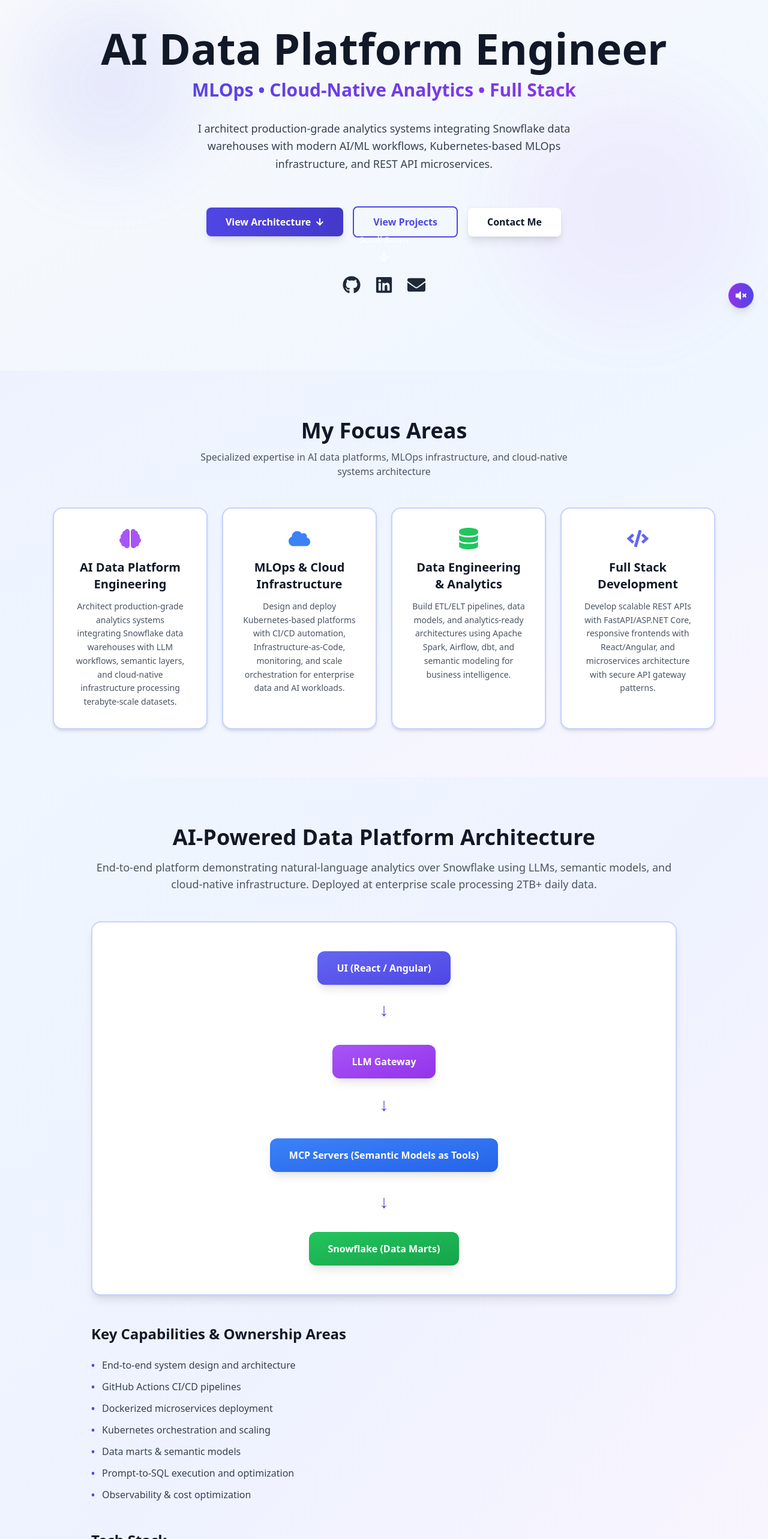
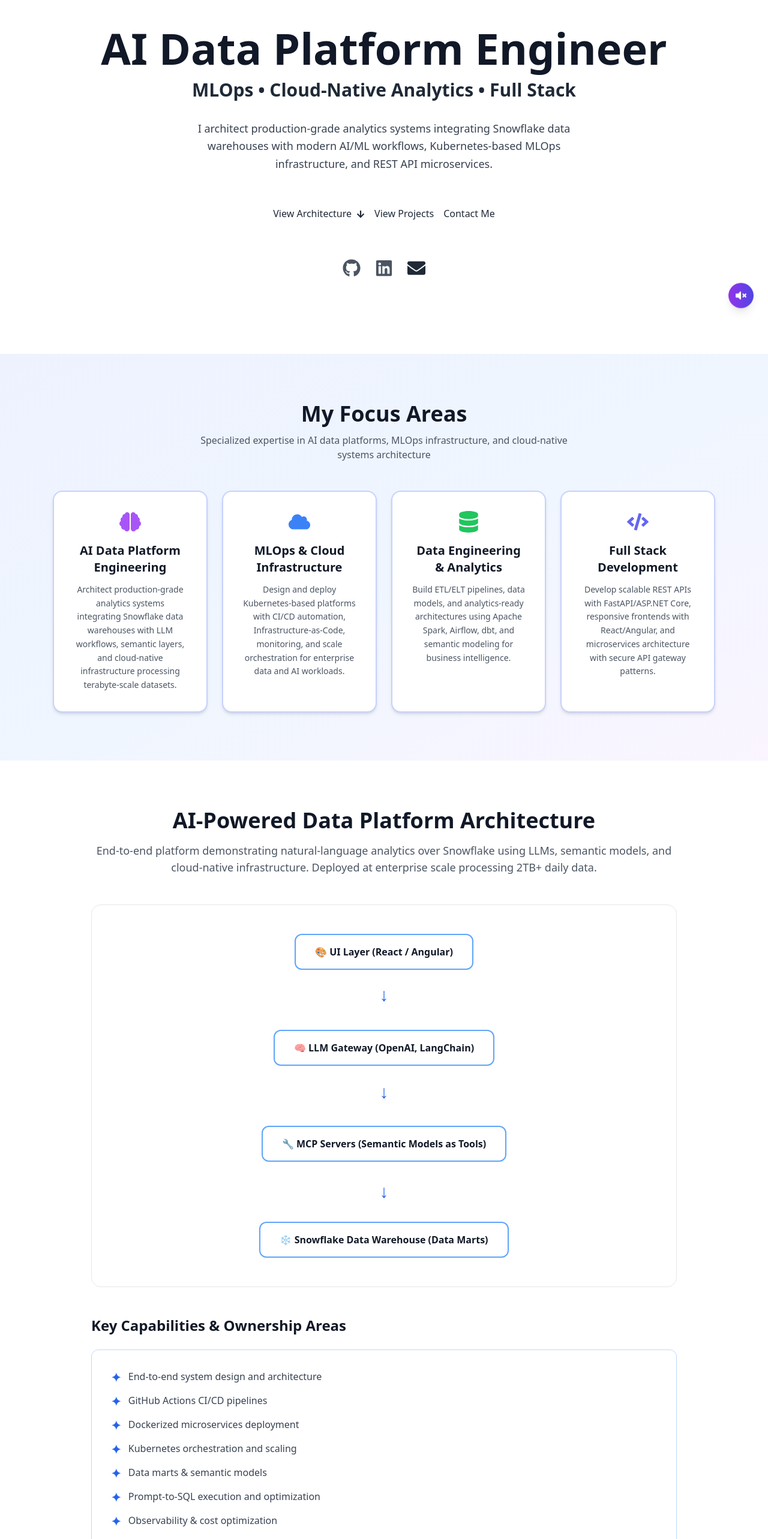
Before and after one commit to praneeth531641/Responsive_Portfolio, a React (Vite) app in the folder my-portfolio/: page / in a window 1280 px wide. Shown: the part 180-2746 px from the top of the page at 60% size. Built offline with nearby package versions, Linux system fonts and the light colour scheme.

Commit message:
feat: Enhance styling and animations across components for improved user experience

```diff
--- a/my-portfolio/src/App.css
+++ b/my-portfolio/src/App.css
@@ -21,6 +21,20 @@
   --border-color-hover: rgba(59, 130, 246, 0.5);
   --glass-light: rgba(30, 41, 59, 0.5);
   --glass-heavy: rgba(15, 23, 42, 0.8);
+}
+
+/* Light mode overrides */
+@media (prefers-color-scheme: light) {
+  :root {
+    --bg-primary: #f8fafc;
+    --bg-secondary: #f1f5f9;
+    --bg-tertiary: #e2e8f0;
+    --text-primary: #1e293b;
+    --text-secondary: #334155;
+    --text-tertiary: #64748b;
+    --glass-light: rgba(100, 116, 139, 0.08);
+    --glass-heavy: rgba(148, 163, 184, 0.12);
+  }
 }
 
 html, body {
@@ -112,6 +126,98 @@
   }
 }
 
+@keyframes pulse {
+  0%, 100% {
+    opacity: 1;
+  }
+  50% {
+    opacity: 0.5;
+  }
+}
+
+@keyframes scalePulse {
+  0%, 100% {
+    transform: scale(1);
+  }
+  50% {
+    transform: scale(1.05);
+  }
+}
+
+@keyframes rotate {
+  from {
+    transform: rotate(0deg);
+  }
+  to {
+    transform: rotate(360deg);
+  }
+}
+
+@keyframes textGlow {
+  0%, 100% {
+    text-shadow: 0 0 5px rgba(59, 130, 246, 0.3);
+  }
+  50% {
+    text-shadow: 0 0 20px rgba(59, 130, 246, 0.8), 0 0 30px rgba(6, 182, 212, 0.6);
+  }
+}
+
+@keyframes slideUp {
+  from {
+    opacity: 0;
+    transform: translateY(80px);
+  }
+  to {
+    opacity: 1;
+    transform: translateY(0);
+  }
+}
+
+@keyframes slideDown {
+  from {
+    transform: translateY(-100%);
+    opacity: 0;
+  }
+  to {
+    transform: translateY(0);
+    opacity: 1;
+  }
+}
+
+@keyframes popIn {
+  0% {
+    opacity: 0;
+    transform: scale(0.5);
+  }
+  50% {
+    transform: scale(1.1);
+  }
+  100% {
+    opacity: 1;
+    transform: scale(1);
+  }
+}
+
+@keyframes titleReveal {
+  0% {
+    opacity: 0;
+    transform: translateY(30px) skewY(2deg);
+  }
+  100% {
+    opacity: 1;
+    transform: translateY(0) skewY(0deg);
+  }
+}
+
+@keyframes iconFloat {
+  0%, 100% {
+    transform: translateY(0px) rotate(0deg);
+  }
+  50% {
+    transform: translateY(-15px) rotate(5deg);
+  }
+}
+
 /* ===== UTILITY ANIMATIONS ===== */
 .fade-in-up {
   animation: fadeInUp 0.8s cubic-bezier(0.23, 1, 0.320, 1);
@@ -144,6 +250,38 @@
 .hover-lift:hover {
   transform: translateY(-20px);
   box-shadow: 0 30px 80px rgba(59, 130, 246, 0.4), 0 0 40px rgba(6, 182, 212, 0.2);
+}
+
+.pulse-animation {
+  animation: pulse 2s ease-in-out infinite;
+}
+
+.scale-pulse {
+  animation: scalePulse 2s ease-in-out infinite;
+}
+
+.rotate-animation {
+  animation: rotate 8s linear infinite;
+}
+
+.text-glow {
+  animation: textGlow 3s ease-in-out infinite;
+}
+
+.slide-up {
+  animation: slideUp 0.8s cubic-bezier(0.23, 1, 0.320, 1);
+}
+
+.pop-in {
+  animation: popIn 0.6s cubic-bezier(0.34, 1.56, 0.64, 1);
+}
+
+.title-reveal {
+  animation: titleReveal 0.8s cubic-bezier(0.23, 1, 0.320, 1);
+}
+
+.icon-float {
+  animation: iconFloat 4s ease-in-out infinite;
 }
 
 /* ===== SECTION STYLING ===== */
--- a/my-portfolio/src/components/FlagshipPlatform.tsx
+++ b/my-portfolio/src/components/FlagshipPlatform.tsx
@@ -2,90 +2,107 @@
 
 export default function FlagshipPlatform() {
   return (
-    <section className="py-20 bg-gradient-to-br from-blue-50 via-indigo-50 to-purple-50 dark:from-slate-800 dark:to-slate-900 relative overflow-hidden" id="flagship">
+    <section className="py-20 relative overflow-hidden" id="flagship">
       <div className="max-w-5xl mx-auto px-6">
-        <div className="text-center mb-12">
-          <h2 className="text-4xl font-bold text-gray-900 dark:text-white mb-4">
+        <div className="text-center mb-12 title-reveal">
+          <h2 className="text-4xl font-bold text-gray-900 dark:text-slate-100 mb-4">
             AI-Powered Data Platform Architecture
           </h2>
-          <p className="text-lg text-gray-600 dark:text-gray-300">
+          <p className="text-lg text-gray-600 dark:text-slate-400 fade-in-up" style={{animationDelay: '0.2s'}}>
             End-to-end platform demonstrating natural-language analytics over Snowflake using LLMs, semantic models, and cloud-native infrastructure. Deployed at enterprise scale processing 2TB+ daily data.
           </p>
         </div>
 
         {/* Architecture Diagram */}
-        <div className="bg-white dark:bg-slate-800 rounded-2xl p-12 mb-12 border-2 border-indigo-200 dark:border-indigo-700/40 card-hover shadow-lg dark:shadow-xl">
-          <div className="space-y-8 text-center">
-            <div className="architecture-box bg-gradient-to-br from-indigo-500 to-indigo-600 hover:from-indigo-600 hover:to-indigo-700 text-white font-bold py-4 px-8 rounded-xl inline-block shadow-lg hover:shadow-xl transform hover:scale-105 transition-all duration-300">
-              UI (React / Angular)
+        <div className="glass-effect-dark rounded-2xl p-12 mb-12 card-hover fade-in-up bg-white dark:bg-slate-800 border border-gray-200 dark:border-cyan/30" style={{animationDelay: '0.3s'}}>
+          <div className="space-y-8">
+            {/* Row 1: UI Layer */}
+            <div className="flex justify-center">
+              <div className="architecture-box glass-effect text-gray-900 dark:text-slate-100 font-bold py-4 px-8 rounded-xl inline-block transform hover:scale-110 transition-all duration-300 hover:glow-effect border-2 border-blue-400 dark:border-cyan/50 hover:border-blue-600 dark:hover:border-cyan">
+                🎨 UI Layer (React / Angular)
+              </div>
             </div>
 
+            {/* Arrow 1 */}
             <div className="flex justify-center">
-              <div className="architecture-arrow text-3xl text-indigo-600 dark:text-indigo-400 animate-bounce" style={{ animationDelay: '0s' }}>↓</div>
+              <div className="text-3xl text-blue-600 dark:text-cyan/60 animate-bounce" style={{ animationDelay: '0s' }}>↓</div>
             </div>
 
-            <div className="architecture-box bg-gradient-to-br from-purple-500 to-purple-600 hover:from-purple-600 hover:to-purple-700 text-white font-bold py-4 px-8 rounded-xl inline-block shadow-lg hover:shadow-xl transform hover:scale-105 transition-all duration-300">
-              LLM Gateway
+            {/* Row 2: LLM Gateway */}
+            <div className="flex justify-center">
+              <div className="architecture-box glass-effect text-gray-900 dark:text-slate-100 font-bold py-4 px-8 rounded-xl inline-block transform hover:scale-110 transition-all duration-300 hover:glow-effect border-2 border-blue-400 dark:border-neon-blue/50 hover:border-blue-600 dark:hover:border-neon-blue">
+                🧠 LLM Gateway (OpenAI, LangChain)
+              </div>
             </div>
 
+            {/* Arrow 2 */}
             <div className="flex justify-center">
-              <div className="architecture-arrow text-3xl text-indigo-600 dark:text-indigo-400 animate-bounce" style={{ animationDelay: '0.2s' }}>↓</div>
+              <div className="text-3xl text-blue-600 dark:text-cyan/60 animate-bounce" style={{ animationDelay: '0.2s' }}>↓</div>
             </div>
 
-            <div className="architecture-box bg-gradient-to-br from-blue-500 to-blue-600 hover:from-blue-600 hover:to-blue-700 text-white font-bold py-4 px-8 rounded-xl inline-block shadow-lg hover:shadow-xl transform hover:scale-105 transition-all duration-300">
-              MCP Servers (Semantic Models as Tools)
+            {/* Row 3: MCP Servers */}
+            <div className="flex justify-center">
+              <div className="architecture-box glass-effect text-gray-900 dark:text-slate-100 font-bold py-4 px-8 rounded-xl inline-block transform hover:scale-110 transition-all duration-300 hover:glow-effect border-2 border-blue-400 dark:border-cyan/50 hover:border-blue-600 dark:hover:border-cyan">
+                🔧 MCP Servers (Semantic Models as Tools)
+              </div>
             </div>
 
+            {/* Arrow 3 */}
             <div className="flex justify-center">
-              <div className="architecture-arrow text-3xl text-indigo-600 dark:text-indigo-400 animate-bounce" style={{ animationDelay: '0.4s' }}>↓</div>
+              <div className="text-3xl text-blue-600 dark:text-cyan/60 animate-bounce" style={{ animationDelay: '0.4s' }}>↓</div>
             </div>
 
-            <div className="architecture-box bg-gradient-to-br from-green-500 to-green-600 hover:from-green-600 hover:to-green-700 text-white font-bold py-4 px-8 rounded-xl inline-block shadow-lg hover:shadow-xl transform hover:scale-105 transition-all duration-300">
-              Snowflake (Data Marts)
+            {/* Row 4: Data Layer */}
+            <div className="flex justify-center">
+              <div className="architecture-box glass-effect text-gray-900 dark:text-slate-100 font-bold py-4 px-8 rounded-xl inline-block transform hover:scale-110 transition-all duration-300 hover:glow-effect border-2 border-blue-400 dark:border-neon-blue/50 hover:border-blue-600 dark:hover:border-neon-blue">
+                ❄️ Snowflake Data Warehouse (Data Marts)
+              </div>
             </div>
           </div>
         </div>
 
         {/* What I Want To Own */}
-        <div className="mb-12">
-          <h3 className="text-2xl font-bold text-gray-900 dark:text-white mb-6">
+        <div className="mb-12 fade-in-up" style={{animationDelay: '0.4s'}}>
+          <h3 className="text-2xl font-bold text-gray-900 dark:text-slate-100 mb-6 gradient-text">
             Key Capabilities & Ownership Areas
           </h3>
-          <ul className="space-y-3 text-gray-700 dark:text-gray-300">
-            <li className="flex items-start gap-3">
-              <span className="text-indigo-600 font-bold">•</span>
+          <div className="glass-effect-dark rounded-xl p-8 border border-blue-200 dark:border-cyan/30 bg-white dark:bg-slate-800">
+            <ul className="space-y-3 text-gray-700 dark:text-slate-300">
+              <li className="flex items-start gap-3 hover:text-blue-600 dark:hover:text-cyan transition">
+                <span className="text-blue-600 dark:text-cyan font-bold text-xl">✦</span>
                 <span>End-to-end system design and architecture</span>
               </li>
-            <li className="flex items-start gap-3">
-              <span className="text-indigo-600 font-bold">•</span>
+              <li className="flex items-start gap-3 hover:text-blue-600 dark:hover:text-cyan transition">
+                <span className="text-blue-600 dark:text-cyan font-bold text-xl">✦</span>
                 <span>GitHub Actions CI/CD pipelines</span>
               </li>
-            <li className="flex items-start gap-3">
-              <span className="text-indigo-600 font-bold">•</span>
+              <li className="flex items-start gap-3 hover:text-blue-600 dark:hover:text-cyan transition">
+                <span className="text-blue-600 dark:text-cyan font-bold text-xl">✦</span>
                 <span>Dockerized microservices deployment</span>
               </li>
-            <li className="flex items-start gap-3">
-              <span className="text-indigo-600 font-bold">•</span>
+              <li className="flex items-start gap-3 hover:text-blue-600 dark:hover:text-cyan transition">
+                <span className="text-blue-600 dark:text-cyan font-bold text-xl">✦</span>
                 <span>Kubernetes orchestration and scaling</span>
               </li>
-            <li className="flex items-start gap-3">
-              <span className="text-indigo-600 font-bold">•</span>
+              <li className="flex items-start gap-3 hover:text-blue-600 dark:hover:text-cyan transition">
+                <span className="text-blue-600 dark:text-cyan font-bold text-xl">✦</span>
                 <span>Data marts & semantic models</span>
               </li>
-            <li className="flex items-start gap-3">
-              <span className="text-indigo-600 font-bold">•</span>
+              <li className="flex items-start gap-3 hover:text-blue-600 dark:hover:text-cyan transition">
+                <span className="text-blue-600 dark:text-cyan font-bold text-xl">✦</span>
                 <span>Prompt-to-SQL execution and optimization</span>
               </li>
-            <li className="flex items-start gap-3">
-              <span className="text-indigo-600 font-bold">•</span>
+              <li className="flex items-start gap-3 hover:text-blue-600 dark:hover:text-cyan transition">
+                <span className="text-blue-600 dark:text-cyan font-bold text-xl">✦</span>
                 <span>Observability & cost optimization</span>
               </li>
             </ul>
           </div>
+        </div>
 
         {/* Tech Stack Badges */}
-        <div>
-          <h3 className="text-2xl font-bold text-gray-900 dark:text-white mb-6">
+        <div className="fade-in-up" style={{animationDelay: '0.5s'}}>
+          <h3 className="text-2xl font-bold text-gray-900 dark:text-slate-100 mb-6 gradient-text">
             Tech Stack
           </h3>
           <div className="flex flex-wrap gap-3">
@@ -102,7 +119,8 @@
             ].map((tech, index) => (
               <div
                 key={index}
-                className="premium-chip flex items-center gap-2 text-gray-800 dark:text-indigo-100 px-4 py-2.5 rounded-xl font-medium text-sm"
+                className="premium-chip flex items-center gap-2 px-4 py-2.5 rounded-xl font-medium text-sm icon-float pop-in"
+                style={{animationDelay: `${0.05 * index}s`}}
               >
                 <span className="text-lg">{tech.icon}</span>
                 {tech.name}
--- a/my-portfolio/src/components/Hero.tsx
+++ b/my-portfolio/src/components/Hero.tsx
@@ -6,54 +6,45 @@
   };
 
   return (
-    <section className="relative bg-gradient-to-br from-slate-50 to-blue-50 dark:bg-gradient-to-br dark:from-slate-900 dark:via-slate-800 dark:to-slate-900 py-32 overflow-hidden" id="hero">
-      {/* Light mode background */}
-      <div className="absolute inset-0 light-only pointer-events-none">
-        <div className="absolute top-20 left-10 w-72 h-72 bg-indigo-200/30 rounded-full blur-3xl float-animation opacity-40"></div>
-        <div className="absolute bottom-20 right-10 w-96 h-96 bg-purple-200/30 rounded-full blur-3xl float-animation opacity-30" style={{animationDelay: '1s'}}></div>
-      </div>
-
-      {/* Dark mode background */}
-      <div className="absolute inset-0 dark-only pointer-events-none">
-        <div className="absolute top-20 left-10 w-72 h-72 bg-indigo-600/20 rounded-full blur-3xl float-animation opacity-30"></div>
-        <div className="absolute bottom-20 right-10 w-96 h-96 bg-purple-600/20 rounded-full blur-3xl float-animation opacity-20" style={{animationDelay: '1s'}}></div>
-      </div>
-
+    <section className="relative py-32 overflow-hidden" id="hero">
       <div className="max-w-5xl mx-auto px-6 relative z-10">
-        <div className="text-center space-y-8 fade-in-up">
-          <div className="space-y-4">
-            <h1 className="text-5xl md:text-7xl font-bold leading-tight text-gray-900 dark:text-white">
+        <div className="text-center space-y-8">
+          <div className="space-y-4 title-reveal">
+            <h1 className="text-5xl md:text-7xl font-bold leading-tight text-gray-900 dark:text-slate-100">
               AI Data Platform Engineer
             </h1>
 
-            <h2 className="text-2xl md:text-3xl font-semibold bg-gradient-to-r from-indigo-600 to-purple-600 dark:from-indigo-400 dark:to-purple-400 bg-clip-text text-transparent">
+            <h2 className="text-2xl md:text-3xl font-semibold gradient-text">
               MLOps • Cloud-Native Analytics • Full Stack
             </h2>
           </div>
 
-            <p className="max-w-2xl mx-auto text-lg text-gray-700 dark:text-gray-300 leading-relaxed">
+            <p className="max-w-2xl mx-auto text-lg text-gray-700 dark:text-slate-300 leading-relaxed slide-up" style={{animationDelay: '0.2s'}}>
             I architect production-grade analytics systems integrating Snowflake data warehouses with modern AI/ML workflows, Kubernetes-based MLOps infrastructure, and REST API microservices.
             </p>
 
           <div className="flex flex-col sm:flex-row items-center justify-center gap-4 pt-6">
             <a
               href="#flagship"
-              className="bg-gradient-to-r from-indigo-600 to-indigo-700 hover:from-indigo-700 hover:to-indigo-800 text-white font-semibold px-8 py-3 rounded-lg transition-all duration-300 shadow-lg hover:shadow-2xl hover-lift flex items-center gap-2"
+              className="btn-primary pop-in"
+              style={{animationDelay: '0.3s'}}
             >
               View Architecture
-              <FaArrowDown className="text-sm" />
+              <FaArrowDown className="inline ml-2 text-sm" />
             </a>
 
             <a
               href="#projects"
-              className="border-2 border-indigo-600 dark:border-indigo-400 hover:bg-indigo-600 dark:hover:bg-indigo-600 text-indigo-600 dark:text-indigo-300 hover:text-white font-semibold px-8 py-3 rounded-lg transition-all duration-300 hover-lift"
+              className="btn-secondary pop-in"
+              style={{animationDelay: '0.4s'}}
             >
               View Projects
             </a>
 
             <a
               href="#contact"
-              className="bg-white dark:bg-slate-800 hover:bg-gray-100 dark:hover:bg-slate-700 text-slate-900 dark:text-white font-semibold px-8 py-3 rounded-lg transition-all duration-300 shadow-lg hover:shadow-2xl hover-lift border border-gray-200 dark:border-slate-700"
+              className="btn-secondary pop-in"
+              style={{animationDelay: '0.5s'}}
             >
               Contact Me
             </a>
@@ -64,7 +55,7 @@
               href="https://github.com/praneeth531641"
               target="_blank"
               rel="noopener noreferrer"
-              className="text-gray-800 dark:text-indigo-400 hover:text-indigo-600 dark:hover:text-indigo-300 transition-all duration-300 hover-lift hover:scale-125"
+              className="text-gray-600 dark:text-slate-400 hover:text-blue-600 dark:hover:text-cyan transition-all duration-300 hover:scale-125 icon-float"
               title="GitHub"
             >
               <FaGithub />
@@ -73,7 +64,8 @@
               href="https://linkedin.com/in/praneeth-rayavarapu-8602811a3/"
               target="_blank"
               rel="noopener noreferrer"
-              className="text-gray-800 dark:text-indigo-400 hover:text-indigo-600 dark:hover:text-indigo-300 transition-all duration-300 hover-lift hover:scale-125"
+              className="text-gray-600 dark:text-slate-400 hover:text-blue-600 dark:hover:text-cyan transition-all duration-300 hover:scale-125 icon-float"
+              style={{animationDelay: '0.5s'}}
               title="LinkedIn"
             >
               <FaLinkedin />
```
Also changed, not shown: my-portfolio/src/components/Education.tsx (+20 -41 lines), my-portfolio/src/components/Projects.tsx (+12 -10 lines), my-portfolio/src/components/TechStack.tsx (+6 -15 lines). Lines whose indentation alone changed are shown as unchanged.
